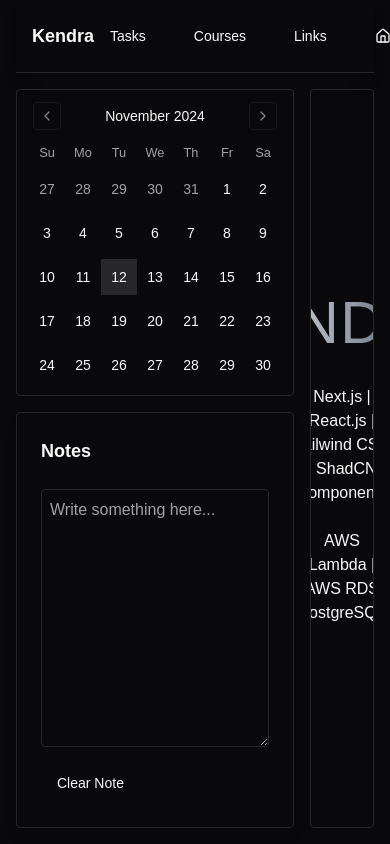
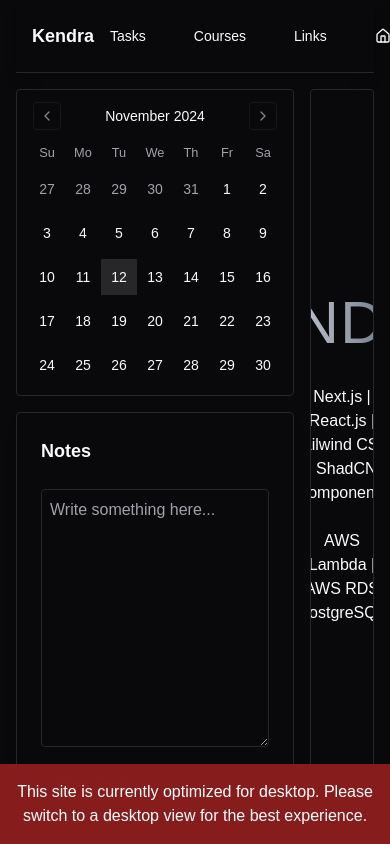
Before and after one commit to RaajveerX/Kendra, a Next.js app: page / in a window 390 px wide. Shown: the top 844 px of the page. Built offline with nearby package versions, Linux system fonts and the light colour scheme.

Commit message:
fixed anchor, added mobile warning

```diff
--- a/src/app/(components)/NoteCard.js
+++ b/src/app/(components)/NoteCard.js
@@ -9,7 +9,7 @@ const NoteCard = () => {
   const [note, setNote] = useState('');
 
   useEffect(() => {
-    const savedNote = localStorage.getItem('userNote');
+    const savedNote = localStorage.getItem('Note');
     if (savedNote) {
       setNote(savedNote);
     }
@@ -17,12 +17,12 @@ const NoteCard = () => {
 
   const handleNoteChange = (e) => {
     setNote(e.target.value);
-    localStorage.setItem('userNote', e.target.value);
+    localStorage.setItem('Note', e.target.value);
   };
 
-  const clearNote = () => {
+  const clear = () => {
     setNote('');
-    localStorage.removeItem('userNote');
+    localStorage.removeItem('Note');
   };
 
   return (
@@ -39,7 +39,7 @@ const NoteCard = () => {
             rows={10}
             className="w-full p-2 border rounded-md"
           />
-            <Button variant="outlined" color="primary" onClick={clearNote}>
+            <Button variant="outlined" color="primary" onClick={clear}>
               Clear Note
             </Button>
         </div>
--- a/src/app/courses/page.js
+++ b/src/app/courses/page.js
@@ -1,7 +1,6 @@
 import CourseInput from "./CourseInput";
 import { Card, CardHeader, CardContent, CardTitle, } from "@/components/ui/card";
 import CourseDelete from "./CourseDelete";
-import { getCourses } from "@/api/coursesapi";
 
 function Course({ name, section, instructor, room, time, id }) {
     return (
@@ -25,7 +24,7 @@ function Course({ name, section, instructor, room, time, id }) {
 export default async function Courses(){
 
     const data = await fetch(process.env.COURSESURL)
-    const courses = await data.json()
+    const courses = await data.json();
 
     return (
 
--- a/src/app/globals.css
+++ b/src/app/globals.css
@@ -43,8 +43,6 @@ body {
     @apply bg-background text-foreground;
   }
 }
-
-/* globals.css */
 @layer utilities {
   .grid-rows-layout {
     grid-template-rows: auto 1fr 1fr; /* AppBar, Calendar/Notes rows */
@@ -53,8 +51,25 @@ body {
     grid-template-columns: 1fr 4fr; /* Calendar and Notes columns */
   }
 }
+.button, .card, .border, .input {
+  @apply rounded;
+}
 
-/* globals.css */
-.button, .card, .border, .input {
-  @apply rounded; /* Or use rounded-md, rounded-full as needed */
+.mobile-warning {
+  display: none;
 }
+
+@media (max-width: 768px) {
+  .mobile-warning {
+    display: block;
+    position: fixed;
+    bottom: 0;
+    left: 0;
+    right: 0;
+    background: rgba(136, 29, 29, 0.991);
+    color: white;
+    padding: 16px;
+    text-align: center;
+    z-index: 1000;
+  }
+}
--- a/src/app/layout.js
+++ b/src/app/layout.js
@@ -9,6 +9,9 @@ export default function RootLayout({ children }) {
   return (
     <html lang="en">
       <body className="h-screen">
+        <div className="mobile-warning">
+          This site is currently optimized for desktop. Please switch to a desktop view for the best experience.
+        </div>
         <div className="grid grid-rows-layout grid-cols-layout gap-4 h-full pl-4 pr-4 pb-4">
           {/* AppBar */}
           <div className="col-span-2">
--- a/src/app/links/page.js
+++ b/src/app/links/page.js
@@ -14,9 +14,9 @@ function LinkCard({ tag,url,id }) {
             </div>
         </CardHeader>
         <CardFooter className="pt-0">
-            {/* <a href={url} target="_blank" rel="noopener noreferrer"> */}
-            <Button className="rounded-lg" variant="secondary">Go To Link</Button>
-            {/* </a> */}
+            <a href={url} target="_blank" rel="noopener noreferrer">
+                <Button className="rounded-lg" variant="secondary">Go To Link</Button>
+            </a>
         </CardFooter>
       </Card>
     );
@@ -27,7 +27,7 @@ function LinkCard({ tag,url,id }) {
 export default async function Links(){
 
     const data = await fetch(process.env.LINKSURL)
-    const links = await data.json()
+    const links = await data.json();
 
 
     return (
@@ -35,7 +35,7 @@ export default async function Links(){
             <LinkInput/>
             <div className="grid grid-cols-4 p-4 w-full max-h-screen gap-x-5 gap-y-5">
                 {
-                    links.map((link)=>{
+                    links?.map((link)=>{
                         return <LinkCard {...link} key={link.id}/>
                     })
                 }
--- a/src/app/tasks/page.js
+++ b/src/app/tasks/page.js
@@ -22,7 +22,7 @@ function Task({name, due_date, duetime,id}){
 export default async function Tasks(){
 
     const data = await fetch(process.env.TASKSURL)
-    const tasks = await data.json()
+    const tasks = await data.json();
 
     return (
         <div className="flex flex-col w-full p-5 gap-y-2" >
```
